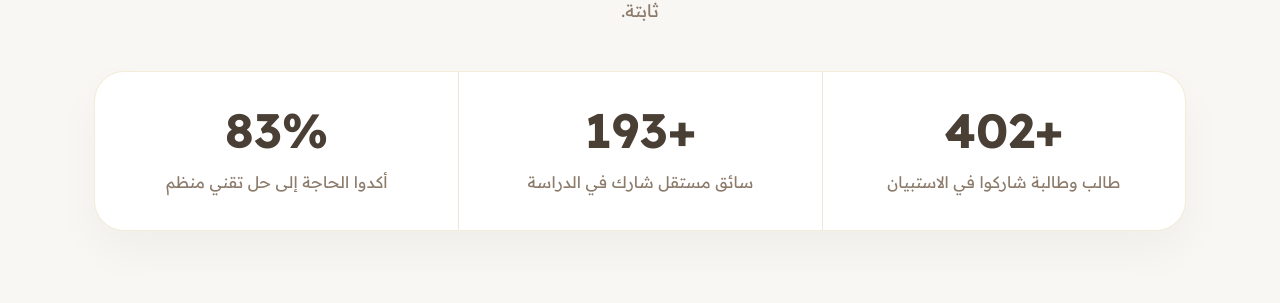
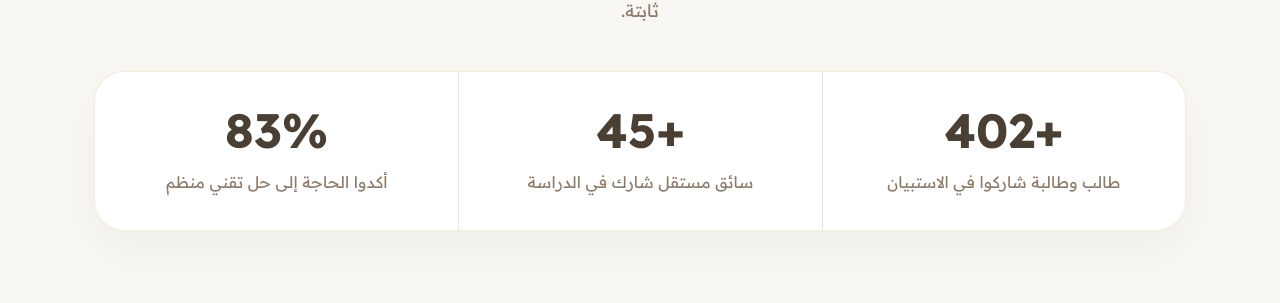
Before and after one commit to uiil3v/Wassel, a Django app: page /about/ in a window 1280 px wide. Shown: the part 2428-2731 px from the top of the page. Run offline with Django 5.2, Linux system fonts and the light colour scheme; data comes from the database, SQL or seed files in the repository; some web fonts are replaced.

Commit message:
Some enhancements

```diff
--- a/Wassel/main/templates/main/about.html
+++ b/Wassel/main/templates/main/about.html
@@ -404,7 +404,7 @@
             </div>
 
             <div class="stat-item">
-                <div class="stat-number">+193</div>
+                <div class="stat-number">+45</div>
                 <div class="stat-label">سائق مستقل شارك في الدراسة</div>
             </div>
 
```
